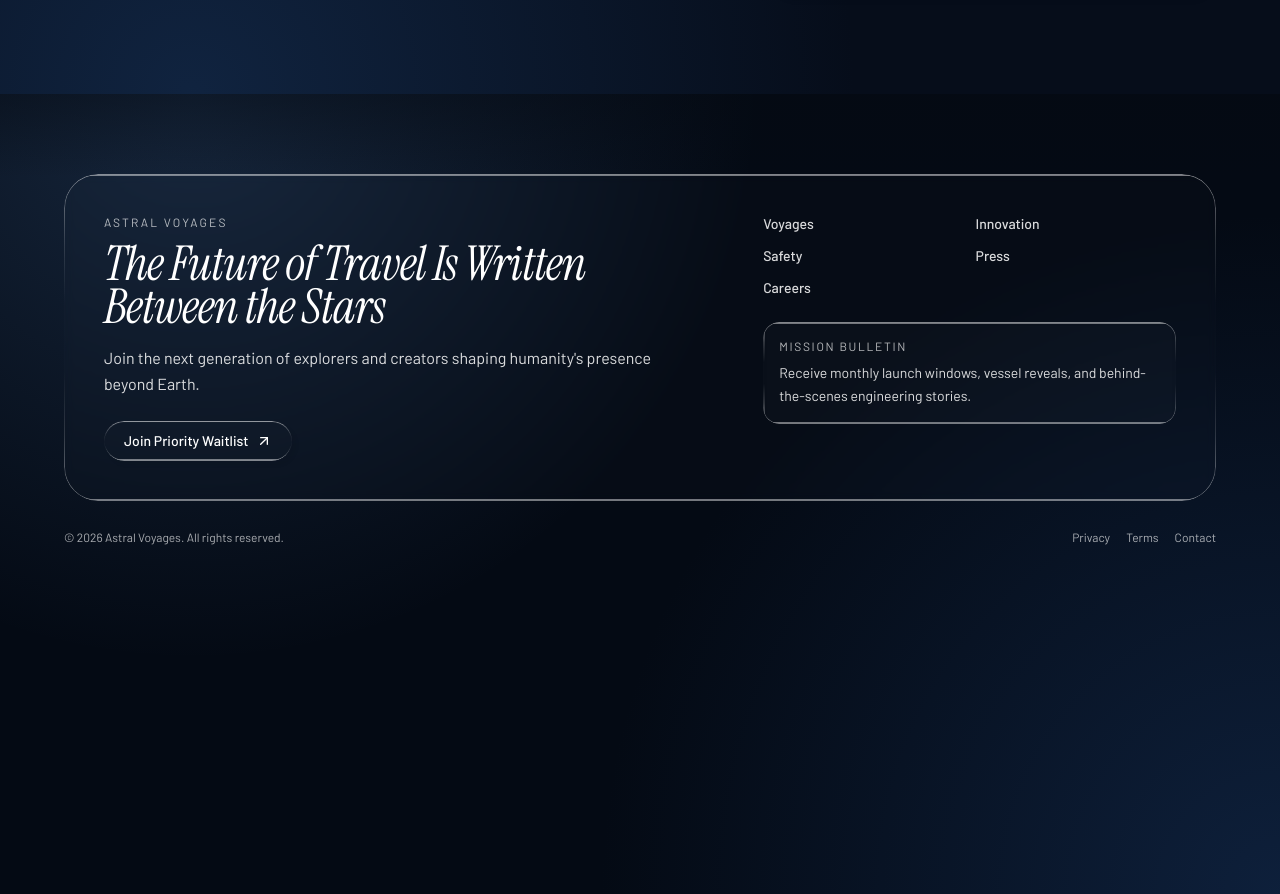
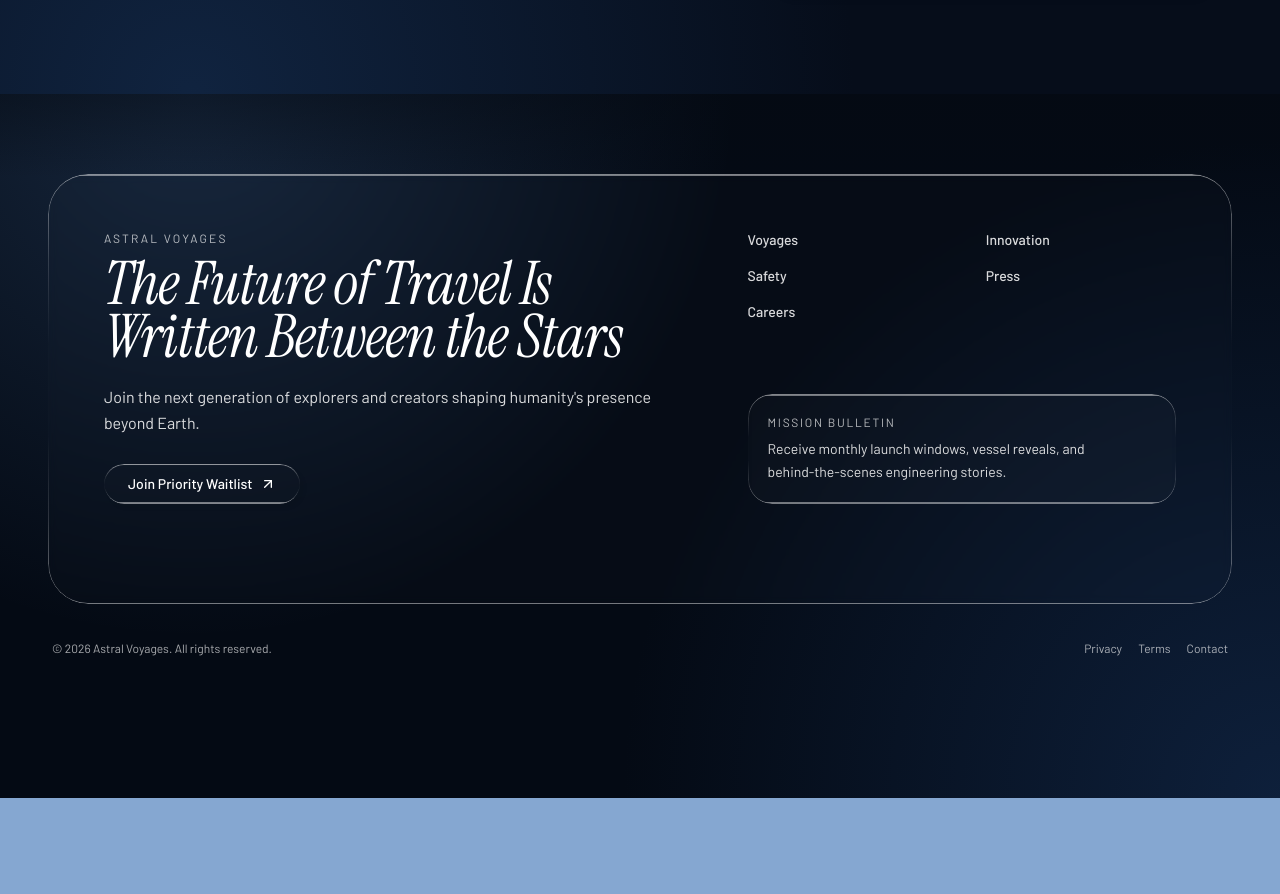
Before and after one commit to luongvietan/SpaceVoyage, a Next.js app: page / in a window 1280 px wide. Shown: the part 4368-5262 px from the top of the page. After the commit the page ends 5166 px from the top, so only its background shows below. Built offline with nearby package versions, Linux system fonts and the light colour scheme.

Commit message:
Refactor SpaceFooter component for improved layout and styling; adjusted height, padding, and grid configurations, and enhanced text elements for better readability and visual appeal.

```diff
--- a/components/SpaceFooter.tsx
+++ b/components/SpaceFooter.tsx
@@ -14,34 +14,34 @@ const footerLinks = [
 
 export default function SpaceFooter() {
   return (
-    <footer className="relative min-h-screen overflow-hidden section-blend bg-[#040a14] text-white">
+    <footer className="relative min-h-[88vh] overflow-hidden section-blend bg-[#040a14] text-white">
       <div className="absolute inset-0 bg-[radial-gradient(circle_at_15%_0%,rgba(95,152,224,0.2),transparent_42%),radial-gradient(circle_at_100%_100%,rgba(17,39,72,0.75),transparent_45%)]" />
 
-      <div className="relative z-10 mx-auto max-w-7xl px-6 pb-10 pt-20 md:px-10 lg:px-16">
+      <div className="relative z-10 mx-auto w-full max-w-[92rem] px-4 pb-12 pt-20 md:px-8 lg:px-12">
         <motion.div
-          className="liquid-glass refine-card rounded-[34px] p-7 md:p-10"
+          className="liquid-glass refine-card min-h-[430px] rounded-[40px] px-8 py-10 md:px-12 md:py-12 lg:px-14 lg:py-14"
           initial={revealInitial(20, 8)}
           whileInView={REVEAL_VISIBLE}
           viewport={REVEAL_VIEWPORT}
           transition={revealTransition()}
         >
-          <div className="grid gap-10 lg:grid-cols-[1.2fr_0.8fr]">
+          <div className="grid gap-12 lg:grid-cols-[1.15fr_0.85fr] lg:gap-16">
             <div>
               <p className="text-xs tracking-[0.18em] text-white/70 uppercase font-body">Astral Voyages</p>
-              <h2 className="mt-3 max-w-xl text-4xl leading-[0.9] tracking-[-1px] font-heading italic md:text-5xl">
+              <h2 className="mt-3 max-w-2xl text-5xl leading-[0.88] tracking-[-1px] font-heading italic md:text-6xl">
                 The Future of Travel Is Written Between the Stars
               </h2>
-              <p className="mt-4 max-w-xl text-sm leading-relaxed text-white/85 font-body md:text-base">
+              <p className="mt-5 max-w-xl text-sm leading-relaxed text-white/85 font-body md:text-base">
                 Join the next generation of explorers and creators shaping humanity&apos;s presence beyond Earth.
               </p>
-              <button className="liquid-glass-strong refine-button mt-6 inline-flex items-center gap-2 rounded-full px-5 py-2.5 text-sm font-medium font-body">
+              <button className="liquid-glass-strong refine-button mt-7 inline-flex items-center gap-2 rounded-full px-6 py-2.5 text-sm font-medium font-body">
                 Join Priority Waitlist
                 <ArrowUpRight className="h-4 w-4" />
               </button>
             </div>
 
-            <div className="flex flex-col gap-6">
-              <div className="grid grid-cols-2 gap-3 text-sm font-medium font-body">
+            <div className="flex flex-col justify-between gap-8">
+              <div className="grid grid-cols-2 gap-x-12 gap-y-4 text-sm font-medium font-body">
                 {footerLinks.map((link) => (
                   <a key={link.label} href={link.href} className="refine-link text-white/85 hover:text-white">
                     {link.label}
@@ -49,9 +49,9 @@ export default function SpaceFooter() {
                 ))}
               </div>
 
-              <div className="liquid-glass rounded-2xl p-4">
+              <div className="liquid-glass rounded-3xl p-5">
                 <p className="text-xs tracking-[0.14em] text-white/70 uppercase font-body">Mission Bulletin</p>
-                <p className="mt-2 text-sm leading-relaxed text-white/85 font-body">
+                <p className="mt-2 text-sm leading-relaxed text-white/85 font-body md:pr-6">
                   Receive monthly launch windows, vessel reveals, and behind-the-scenes engineering stories.
                 </p>
               </div>
@@ -60,7 +60,7 @@ export default function SpaceFooter() {
         </motion.div>
 
         <motion.div
-          className="mt-7 flex flex-col gap-3 text-xs text-white/65 font-body md:flex-row md:items-center md:justify-between"
+          className="mt-9 flex flex-col gap-3 px-1 text-xs text-white/65 font-body md:flex-row md:items-center md:justify-between"
           initial={{ opacity: 0, y: 10 }}
           whileInView={{ opacity: 1, y: 0 }}
           viewport={REVEAL_VIEWPORT}
```
